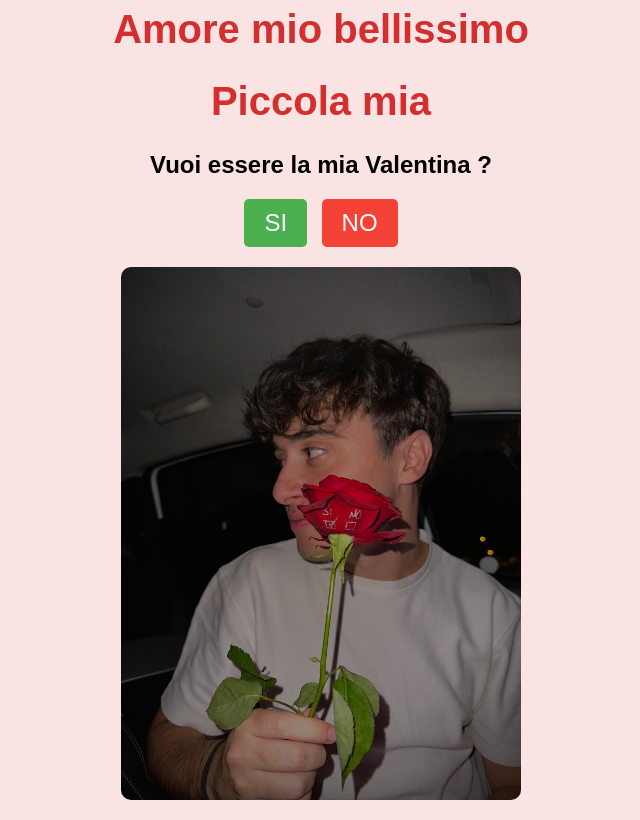
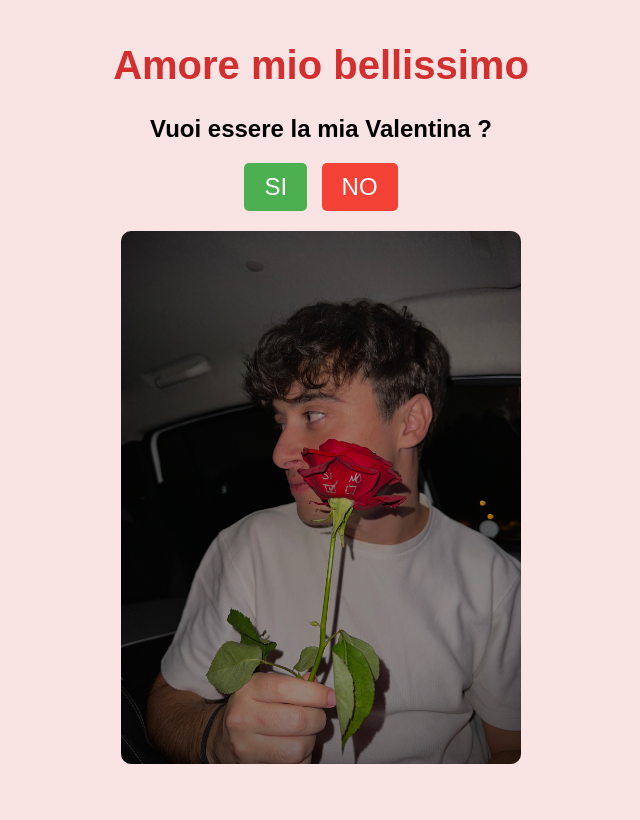
Before and after one commit to Sewaaa/SanValentinoPage, a plain HTML site: page index.html in a window 1280 px wide. Shown: the whole page, without its empty margins (319-959 px from the left). Drawn offline with Linux system fonts and the light colour scheme.

Commit message:
Update index.html

```diff
--- a/index.html
+++ b/index.html
@@ -8,8 +8,7 @@
 </head>
 <body>
     <div class="container">
-        <h1>Amore mio bellissimo</h1>
-	<h1>Piccola mia</h1>
+        <h1>Amore mio bellissimo<br></h1>
 	<h2>Vuoi essere la mia Valentina ?</h2>
         <div class="buttons">
             <button class="yes-button" onclick="handleYesClick()">SI</button>
```
